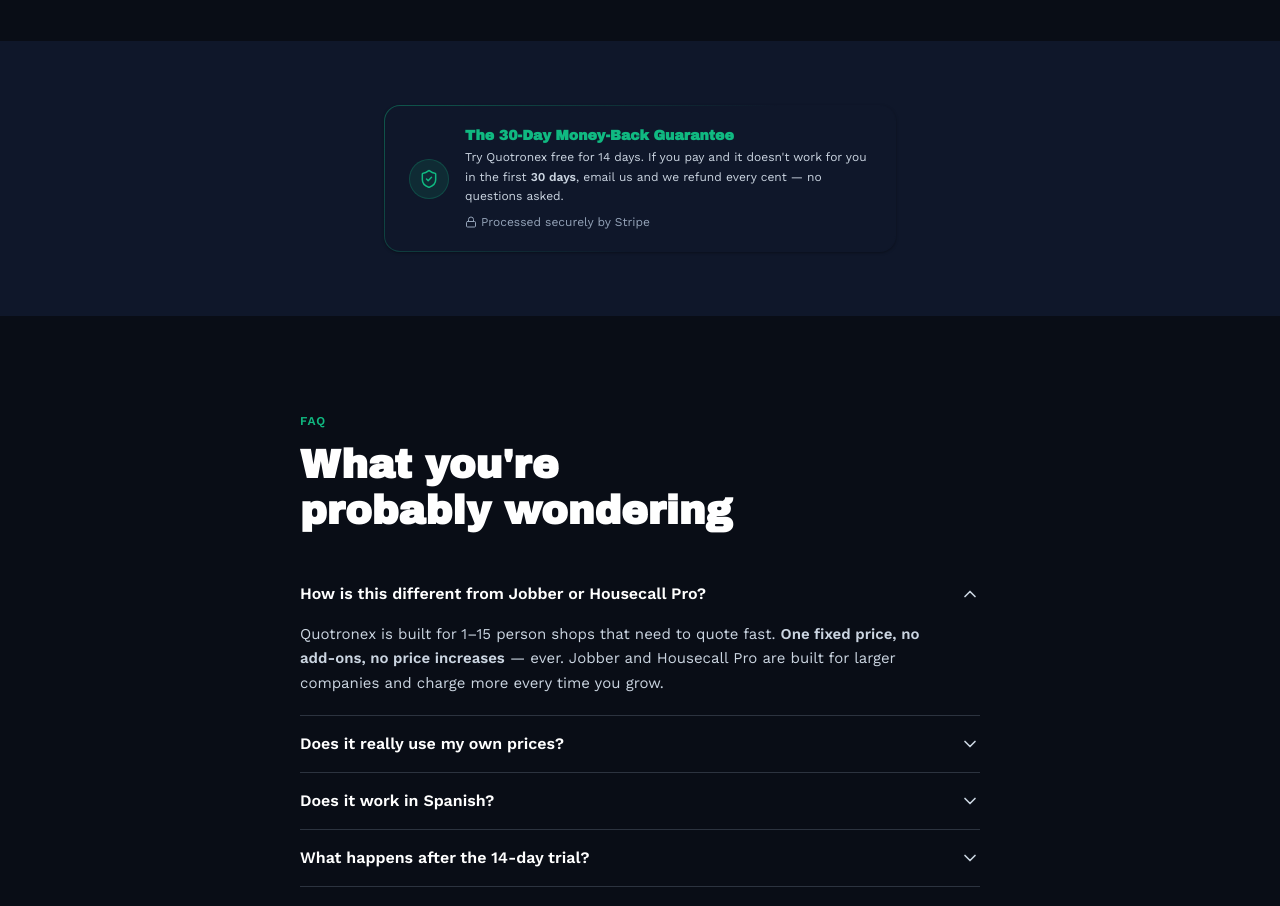
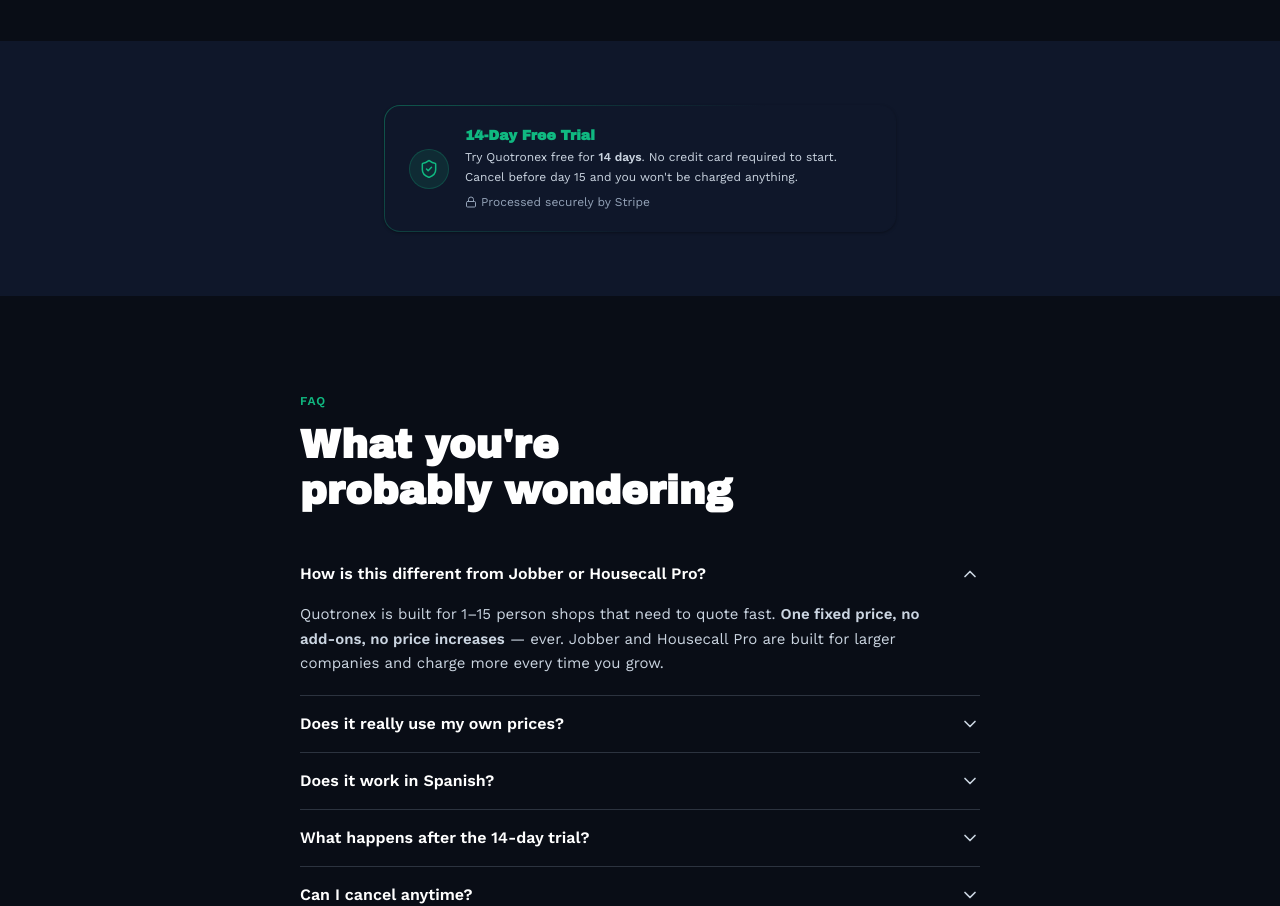
Before and after one commit to Mafe0520/Quotronex, a Next.js app: page / in a window 1280 px wide. Shown: the part 6980-7886 px from the top of the page. Built offline with nearby package versions, Linux system fonts and the light colour scheme.

Commit message:
fix: remove money-back guarantee, replace with 14-day trial messaging

```diff
--- a/app/page.tsx
+++ b/app/page.tsx
@@ -195,8 +195,8 @@
       descFactura:    'Extra billing from winning 15% more jobs by quoting faster',
     },
     garantia: {
-      nombre:    'The 30-Day Money-Back Guarantee',
-      condicion: "Try Quotronex free for 14 days. If you pay and it doesn't work for you in the first [b]30 days[/b], email us and we refund every cent — no questions asked.",
+      nombre:    '14-Day Free Trial',
+      condicion: "Try Quotronex free for [b]14 days[/b]. No credit card required to start. Cancel before day 15 and you won't be charged anything.",
       pisoLegal: 'Processed securely by Stripe',
     },
     faq: {
@@ -221,7 +221,7 @@
         },
         {
           pregunta:       'Can I cancel anytime?',
-          respuestaMarked: 'Yes. Monthly plans cancel before the next billing cycle. Annual plans come with our [b]30-day money-back guarantee[/b].',
+          respuestaMarked: 'Yes. Monthly plans cancel before the next billing cycle. Annual plans cancel before the next renewal date — [b]no penalty[/b].',
         },
       ],
     },
@@ -402,8 +402,8 @@
       descFactura:    'Facturación extra al ganar 15% más trabajos cotizando más rápido',
     },
     garantia: {
-      nombre:    'Garantía de 7 días',
-      condicion: "Si pagas y no funciona para ti en los primeros [b]7 días[/b], escríbenos y te devolvemos cada centavo — sin preguntas.",
+      nombre:    'Prueba gratis 14 días',
+      condicion: "Prueba Quotronex gratis por [b]14 días[/b]. No necesitas tarjeta para empezar. Cancela antes del día 15 y no se te cobra nada.",
       pisoLegal: 'Procesado de forma segura por Stripe',
     },
     faq: {
@@ -428,7 +428,7 @@
         },
         {
           pregunta:       '¿Puedo cancelar cuando quiera?',
-          respuestaMarked: 'Sí. Los planes mensuales se cancelan antes del próximo ciclo. Los planes anuales incluyen nuestra [b]garantía de 7 días[/b].',
+          respuestaMarked: 'Sí. Los planes mensuales se cancelan antes del próximo ciclo. Los planes anuales se cancelan antes de la próxima renovación — [b]sin penalización[/b].',
         },
       ],
     },
```
